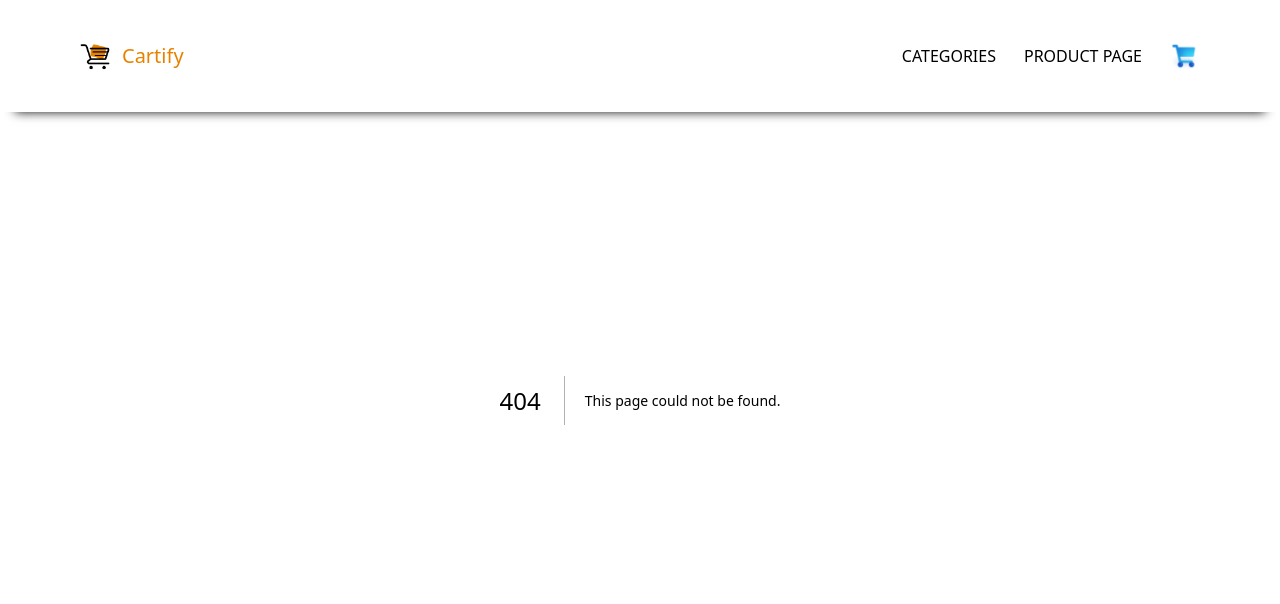
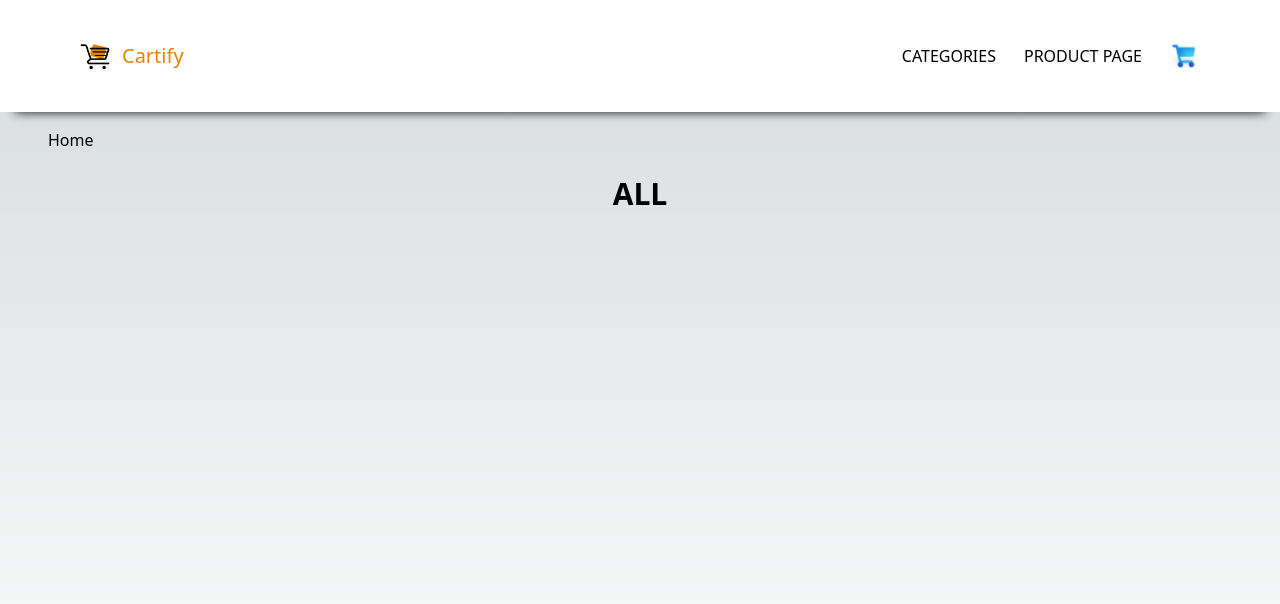
Before and after one commit to kanank99/Cartify, a Next.js app in the folder cc/: page /categories/all in a window 1280 px wide. Before the commit this address had no page. Shown: the top 604 px of the page. Built offline with nearby package versions, Linux system fonts and the light colour scheme.

Commit message:
Initialized category page

```diff
--- /dev/null
+++ b/cc/app/categories/[id]/page.js
@@ -0,0 +1,13 @@
+import Image from 'next/image'
+import Link from 'next/link'
+
+export default function Home({ params }) {
+    const category = params.id.toUpperCase()
+  return (
+    <div className='w-full max-w-screen-xl h-screen pt-28'>
+      <p className='mt-4 ml-8 mb-2 sm:ml-12 sm:mb-6'>Home</p>
+      <b className=' text-center text-3xl block'>{category}</b>
+    </div>
+
+  )
+}
--- a/cc/app/components/CatergoryBoxes.jsx
+++ b/cc/app/components/CatergoryBoxes.jsx
@@ -11,8 +11,8 @@ function CatergoryBoxes() {
             <p className='absolute bottom-2 left-2 text-white text-2xl brightness-150'>Jewelery</p>
             </div>
         </div>
-        <div className='flex gap-3 sm:flex-col sm:w-4/12 sm:pr-8'> x
-            <div className='relative h-64 bg-[url("/images/mensclothing.jpg")] bg-cover brightness-75 hover:brightness-100 w-full sm:h-1/2'>
+        <div className='flex gap-3 sm:flex-col sm:w-4/12 sm:pr-8'>
+            <div className='relative h-64 bg-[url("/images/mensclothing.jpg")] bg-cover brightness-75 w-full sm:h-1/2'>
             <p className='absolute bottom-2 left-2 text-white text-2xl z-10'>Men's</p>
             </div>
             <div className='relative h-64 bg-[url("/images/womensclothing.jpg")] bg-cover brightness-75 w-full sm:h-1/2'>
--- a/cc/app/components/Header.jsx
+++ b/cc/app/components/Header.jsx
@@ -1,4 +1,5 @@
 import React from 'react'
+import Link from 'next/link'
 
 
 function Header() {
@@ -10,7 +11,7 @@ function Header() {
           <p className='font-sanchez font-medium text-[#e78200] text-base sm:text-xl'>Cartify</p>
         </div>
         <div className='flex gap-7 items-center'>
-            <a className='hidden sm:block font-medium' href="/">CATEGORIES</a>
+            <Link className='hidden sm:block font-medium' href={`/categories/all`}>CATEGORIES</Link>
             <a className='hidden sm:block font-medium' href="/">PRODUCT PAGE</a>
             <img className='sm:hidden' src='/images/dropdown-icon.png' alt='Dropdown-Icon' width='30' height='30' />
             <img className='hidden sm:block' src='/images/cart-icon.png' alt='Cart-Icon' width='30' height='30'/>
```
